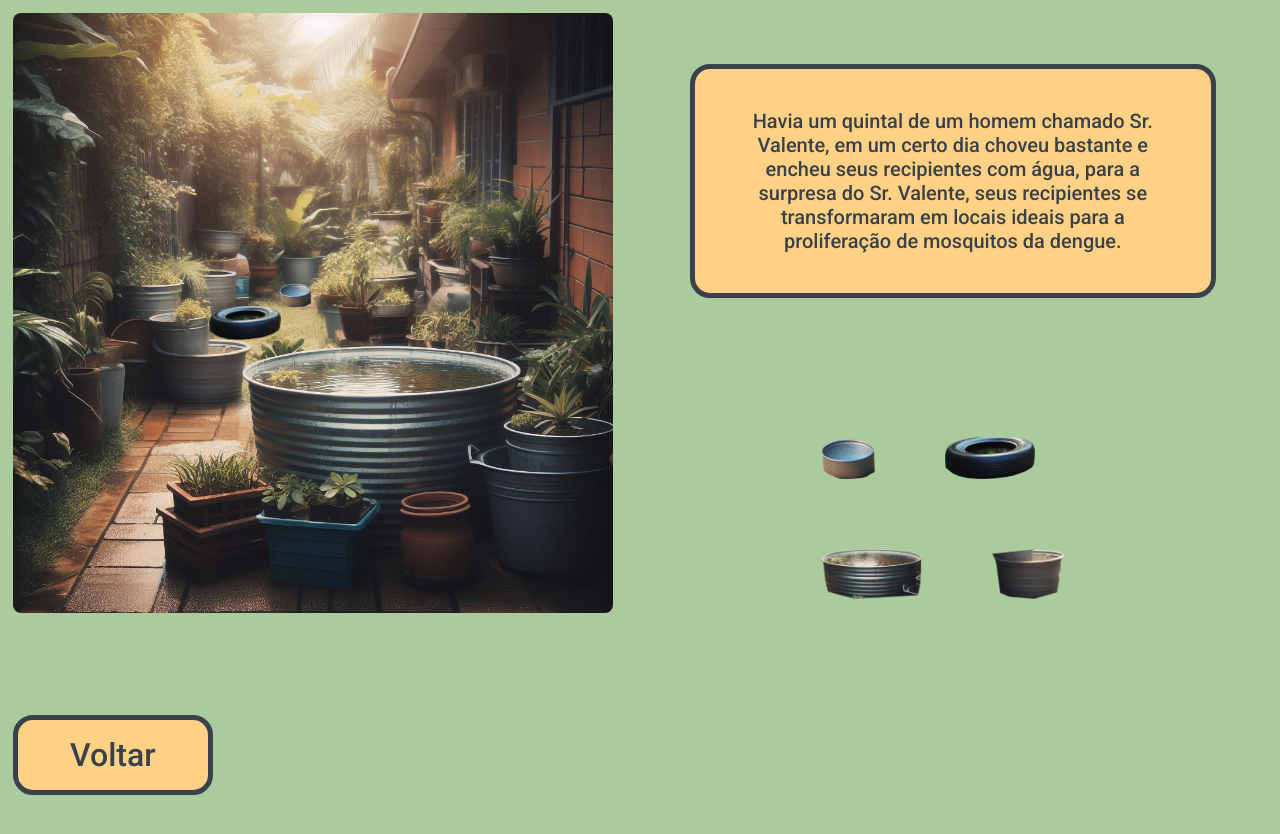
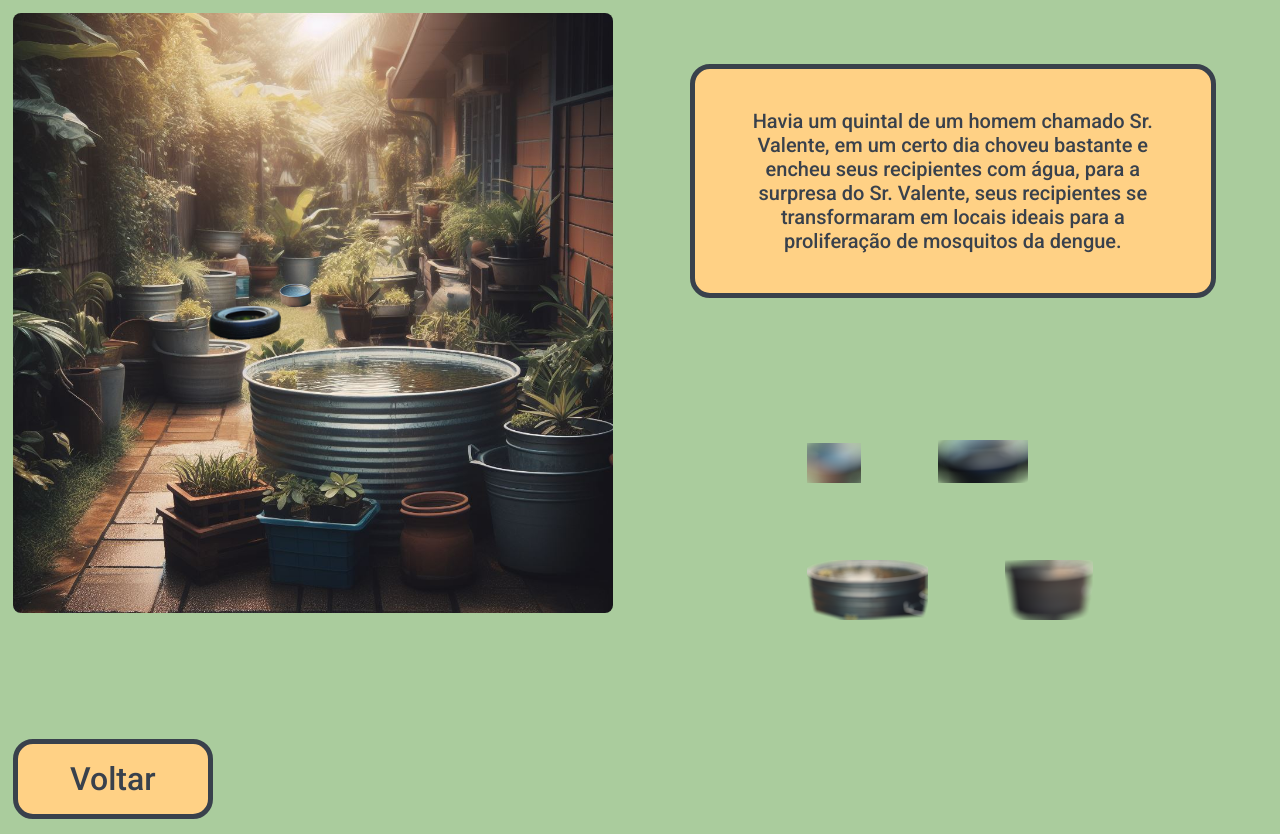
Before and after one commit to guilhermepereiradev/hidden-dengue, a plain HTML site: page primeira-fase/index.html in a window 1280 px wide. Before the commit the page ends 810 px from the top, so only its background shows below. Drawn offline with Linux system fonts and the light colour scheme; files whose address does not match are found by name; a web font is replaced by a local one.

Commit message:
feat: adicionar objetos desfocados

```diff
--- a/primeira-fase/index.html
+++ b/primeira-fase/index.html
@@ -15,10 +15,10 @@
                 para a surpresa do Sr. Valente, seus recipientes se transformaram em locais ideais para a proliferação de mosquitos da dengue.
             </div>
             <div class="objetos">
-                <img class="objeto-imagem" src="/assets/primeira fase/pote.png" alt="pote">
-                <img class="objeto-imagem" src="/assets/primeira fase/pneu.png" alt="pneu">
-                <img class="objeto-imagem" src="/assets/primeira fase/caixadagua.png" alt="caixa d'água">
-                <img class="objeto-imagem" src="/assets/primeira fase/baldecomagua.png" alt="balde com água">
+                <img class="objeto-imagem" src="/assets/primeira fase/potedesfocado.png" alt="pote">
+                <img class="objeto-imagem" src="/assets/primeira fase/pneudesfocado.png" alt="pneu">
+                <img class="objeto-imagem" src="/assets/primeira fase/caixadaguadesfocado.png" alt="caixa d'água">
+                <img class="objeto-imagem" src="/assets/primeira fase/baldecomaguadesfocado.png" alt="balde com água">
             </div>
         </div>
     </div>
--- a/primeira-fase/style.css
+++ b/primeira-fase/style.css
@@ -36,7 +36,7 @@ body {
 }
 
 .objeto-imagem {
-    max-height: 50px;
+    max-height: 60px;
     margin: 10%;
 }
 
```
Also changed, not shown: assets/primeira fase/baldecomaguadesfocado.png (added), assets/primeira fase/caixadaguadesfocado.png (added), assets/primeira fase/pneudesfocado.png (added), assets/primeira fase/potedesfocado.png (added).
